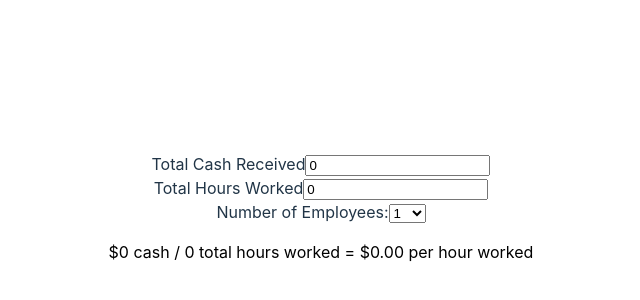
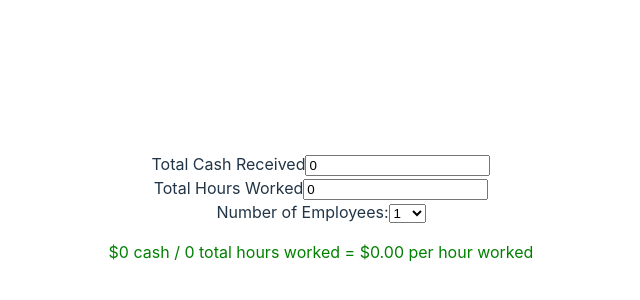
Before and after one commit to CRNaro/walkings-still-honest, a React (Vite) app: page / in a window 1280 px wide. Shown: the part 184-484 px from the top of the page, without its empty margins (319-959 px from the left). Built offline with nearby package versions, Linux system fonts and the light colour scheme.

Commit message:
Fix: changed font color to green for easier readabilty

```diff
--- a/src/App.jsx
+++ b/src/App.jsx
@@ -20,7 +20,7 @@ function App() {
         <Cash totalCash={totalCash} setTotalCash={setTotalCash}/>
         <Hours totalHours={totalHours} setTotalHours={setTotalHours}/>
         <Employees hourlyRate={hourlyRate} setTotalHoursEntered={setTotalHoursEntered}  />
-        <p style={{ color: totalHoursEntered >= totalHours ? 'black' : 'red'}}>
+        <p style={{ color: totalHoursEntered >= totalHours ? 'green' : 'red'}}>
           ${totalCash} cash / {totalHours} total hours worked = ${hourlyRate.toFixed(2)} per hour worked</p>
         {/* <Disbursment />  */}
 
```
